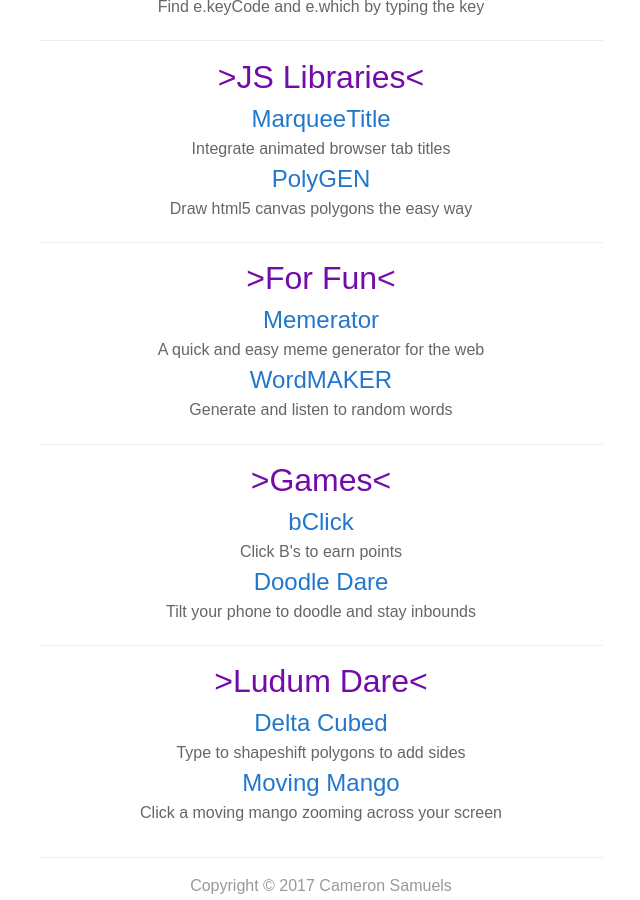
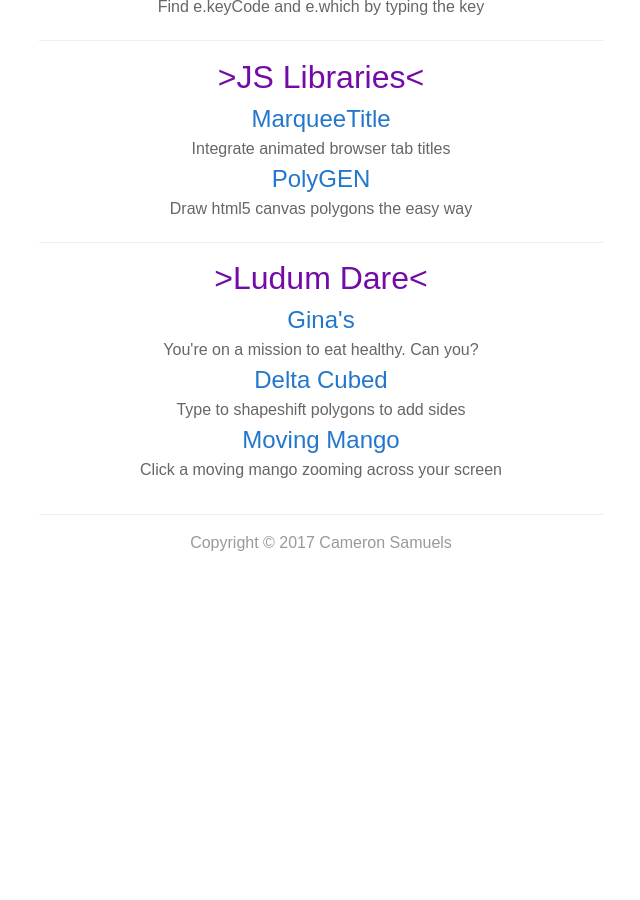
Before and after one commit to cameronsamuels/cameronsamuels.github.io, a Jekyll site: the page built from index.html, in a window 1280 px wide and 900 px high, scrolled down 1486 px. Shown: the whole window, without its empty margins (319-959 px from the left). Built offline with Jekyll 4.4.1, drawn with Linux system fonts in a browser that asks for light colours; after the commit the page ends 2073 px from its top, so only the background shows below that.

Commit message:
Updated website
- Removed Memerator and WordMAKER from the page
- Removed bClick & Doodle Dare from the page
- Added Gina's to the Ludum Dare page

```diff
--- a/index.html
+++ b/index.html
@@ -62,19 +62,9 @@ layout: compress
 		<h2><a href=polygen>PolyGEN</a></h2>
 		<p>Draw html5 canvas polygons the easy way</p>
 
-		<h1>For Fun</h1>
-		<h2><a href=//xel.company/memerator>Memerator</a></h2>
-		<p>A quick and easy meme generator for the web</p>
-		<h2><a href=wordmaker>WordMAKER</a></h2>
-		<p>Generate and listen to random words</p>
-
-		<h1>Games</h1>
-		<h2><a href=//b.xel.company/bclick>bClick</a></h2>
-		<p>Click B's to earn points</p>
-		<h2><a href=//appsto.re/us/8N3jjb.i>Doodle Dare</a></h2>
-		<p>Tilt your phone to doodle and stay inbounds</p>
-
 		<h1>Ludum Dare</h1>
+		<h2><a href=//goo.gl/LuqomU>Gina's</a></h2>
+		<p>You're on a mission to eat healthy. Can you?</p>
 		<h2><a href=//goo.gl/8rmBEJ>Delta Cubed</a></h2>
 		<p>Type to shapeshift polygons to add sides</p>
 		<h2><a href=movingmango>Moving Mango</a></h2>
```
